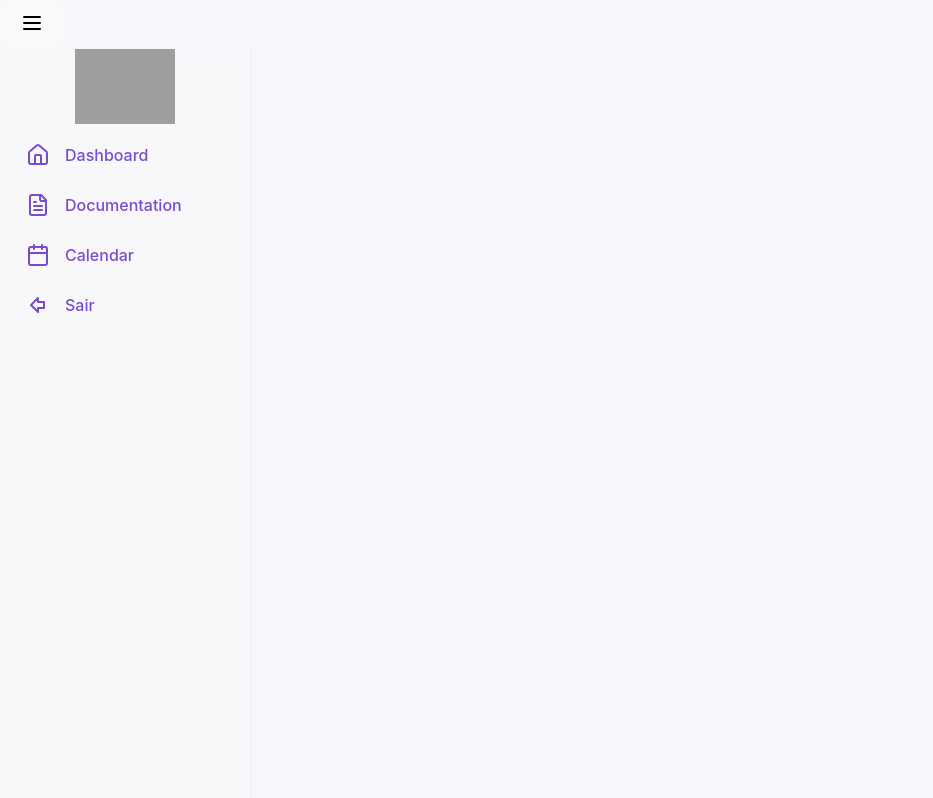
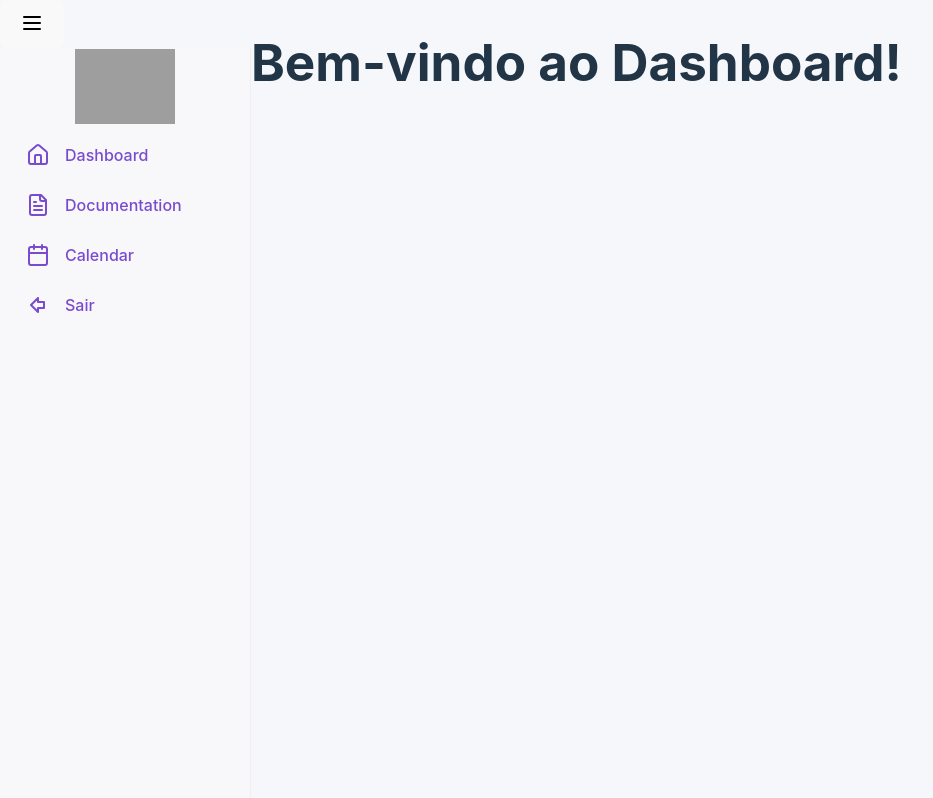
Before and after one commit to Serejo/dashboard-contratos, a React (Vite) app: page /dashboard in a window 1280 px wide. Shown: the top 798 px of the page, without its empty margins (0-933 px from the left). Built offline with nearby package versions, Linux system fonts and the light colour scheme; grey boxes are pictures that could not be loaded.

Commit message:
fix: display

```diff
--- a/src/App.tsx
+++ b/src/App.tsx
@@ -9,8 +9,12 @@ function Layout() {
 
   return (
     <div
-      className="flex h-screen "
-      style={{ width: innerWidth, backgroundColor: themeColor }}
+      className=""
+      style={{
+        width: innerWidth,
+        backgroundColor: themeColor,
+        display: "flex",
+      }}
     >
       {location.pathname !== "/login" && <Sidebar />}
       <main
```
